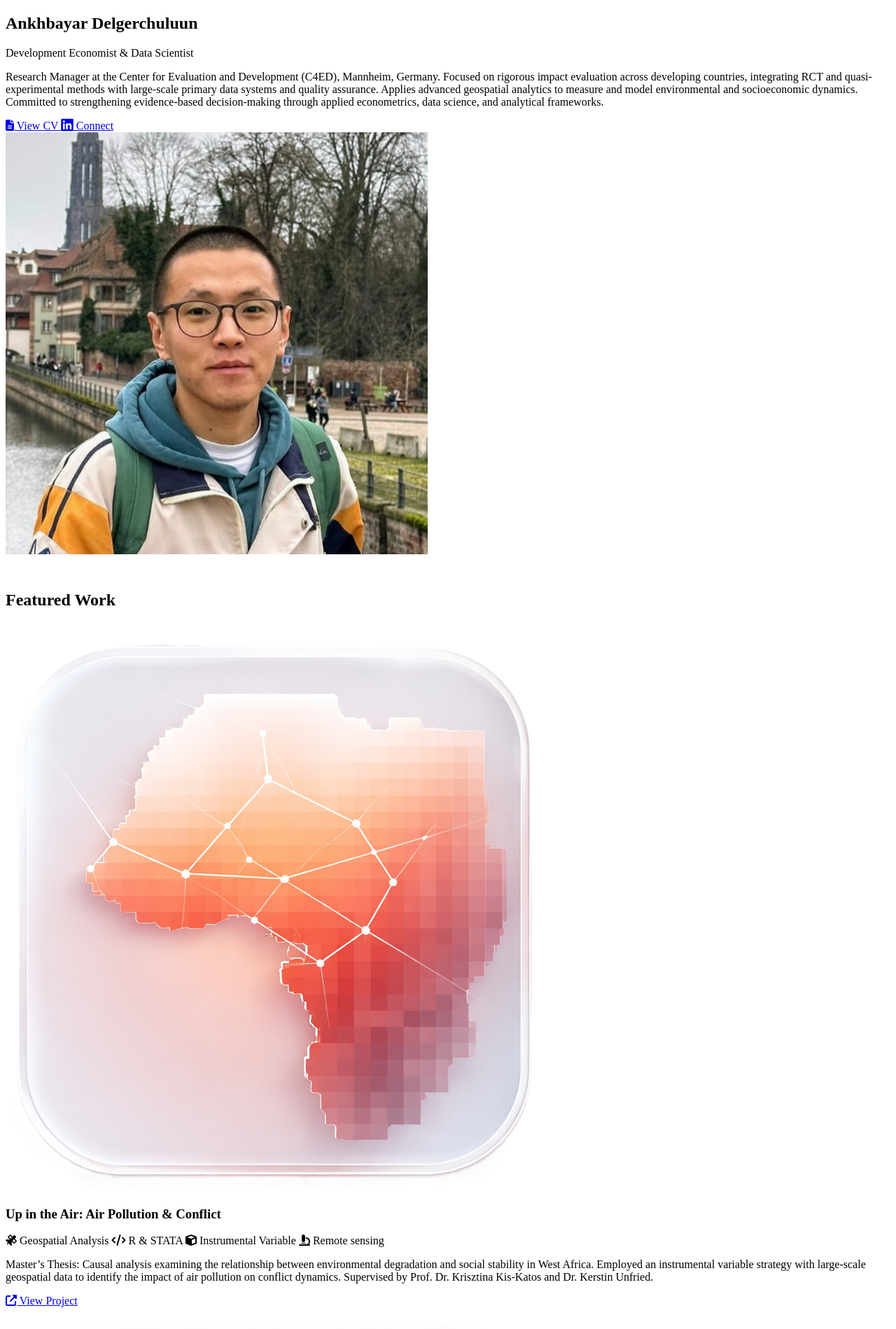
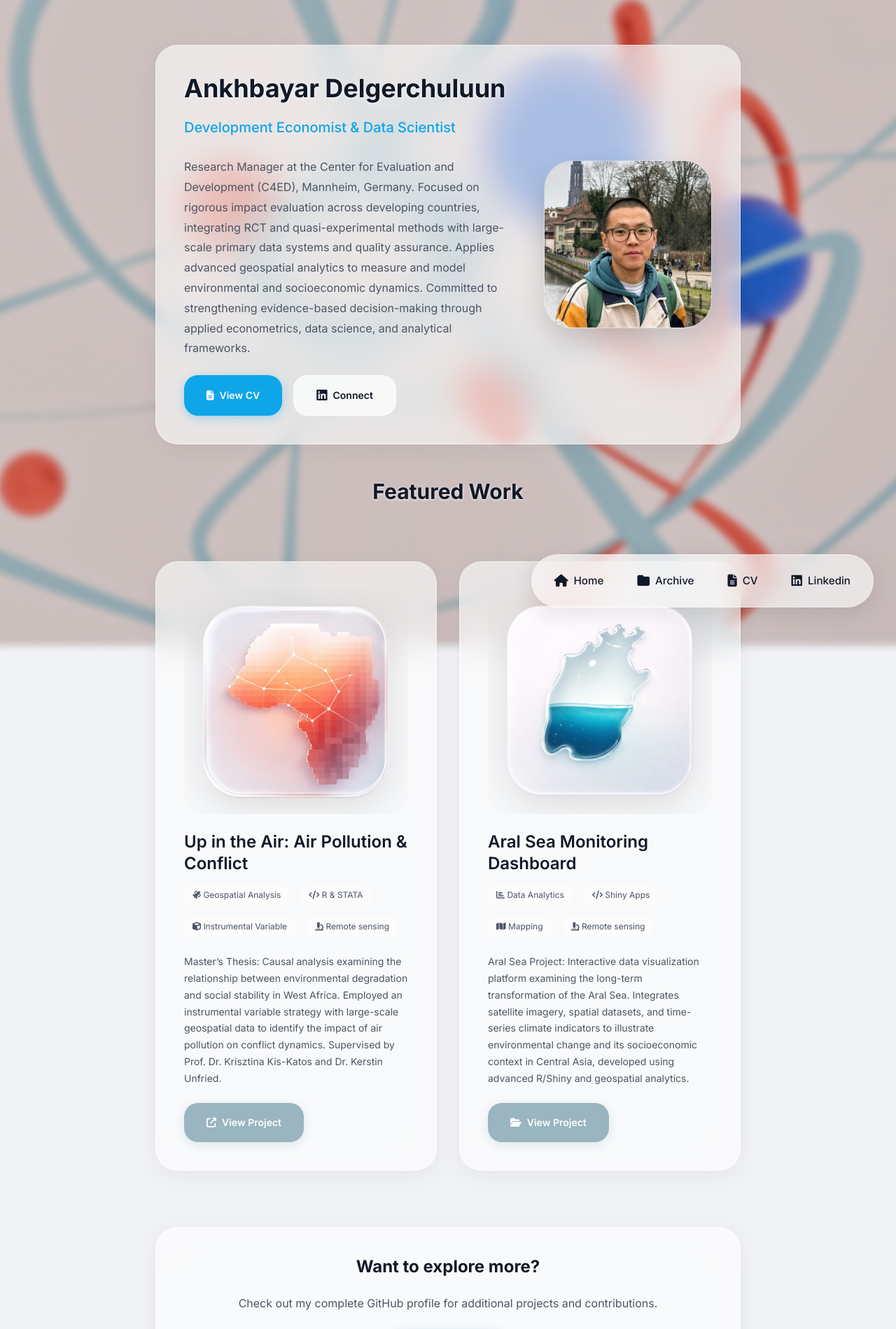
Before and after one commit to ankhaa0813/ankhbayar, a Jekyll site: the page built from index.md, in a window 1280 px wide. Shown: the top 1899 px of the page at 70% size. Built offline with Jekyll 4.4.1, drawn with Linux system fonts in a browser that asks for light colours.

Commit message:
Change stylesheet link from style.scss to style.css

```diff
--- a/_layouts/default.html
+++ b/_layouts/default.html
@@ -4,7 +4,7 @@
     <meta charset="UTF-8">
     <meta name="viewport" content="width=device-width, initial-scale=1.0">
     <title>{{ page.title | default: "Ankhbayar | Development Economist & Data Scientist" }}</title>
-    <link rel="stylesheet" href="{{ '/assets/css/style.scss' | relative_url }}">
+    <link rel="stylesheet" href="{{ '/assets/css/style.css' | relative_url }}">
     <link href="https://fonts.googleapis.com/css2?family=Inter:wght@300;400;500;600;700&display=swap" rel="stylesheet">
     <link rel="stylesheet" href="https://cdnjs.cloudflare.com/ajax/libs/font-awesome/6.4.0/css/all.min.css">
     <meta name="description" content="Portfolio of Ankhbayar Delgerchuluun - Development Economist & Data Scientist">
```
